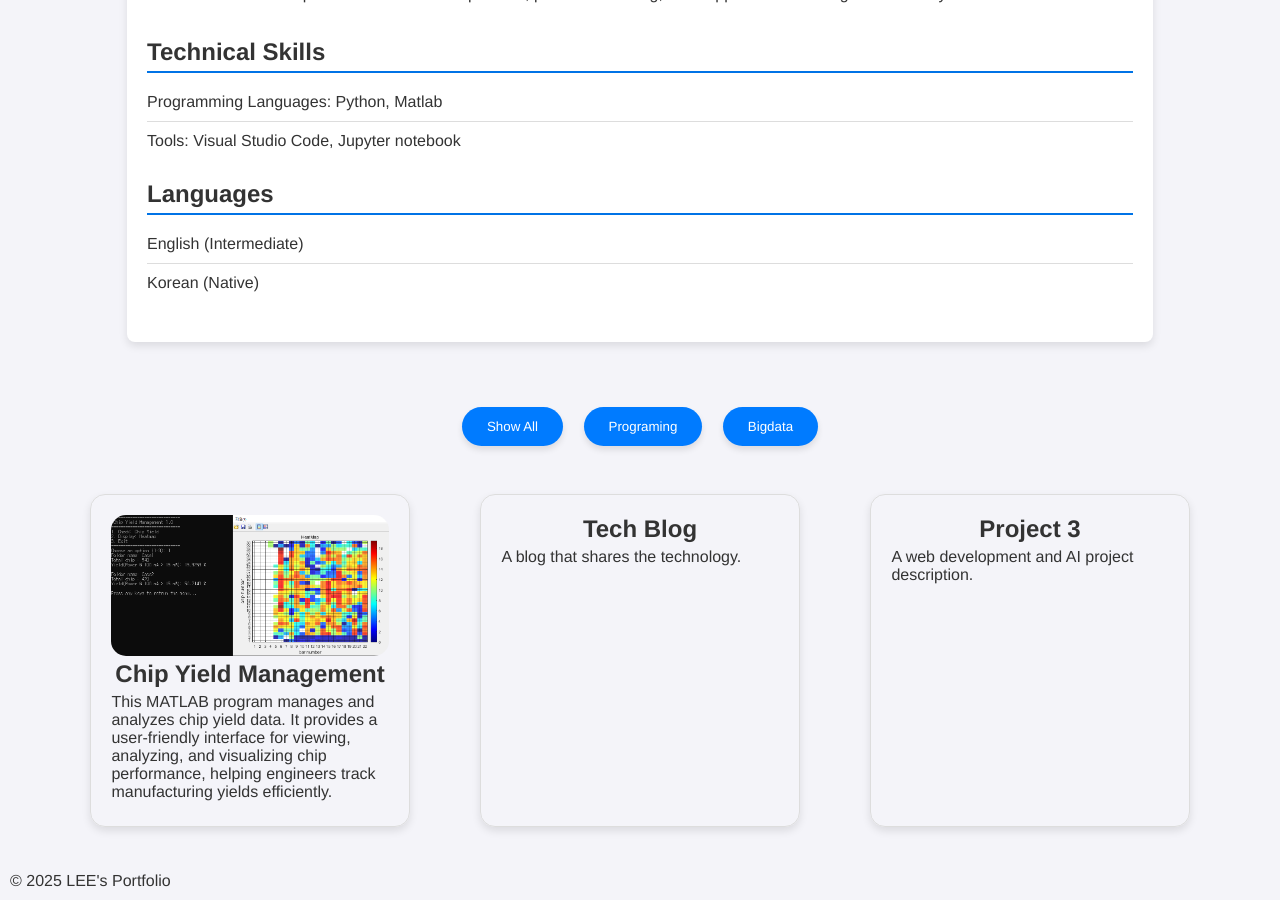
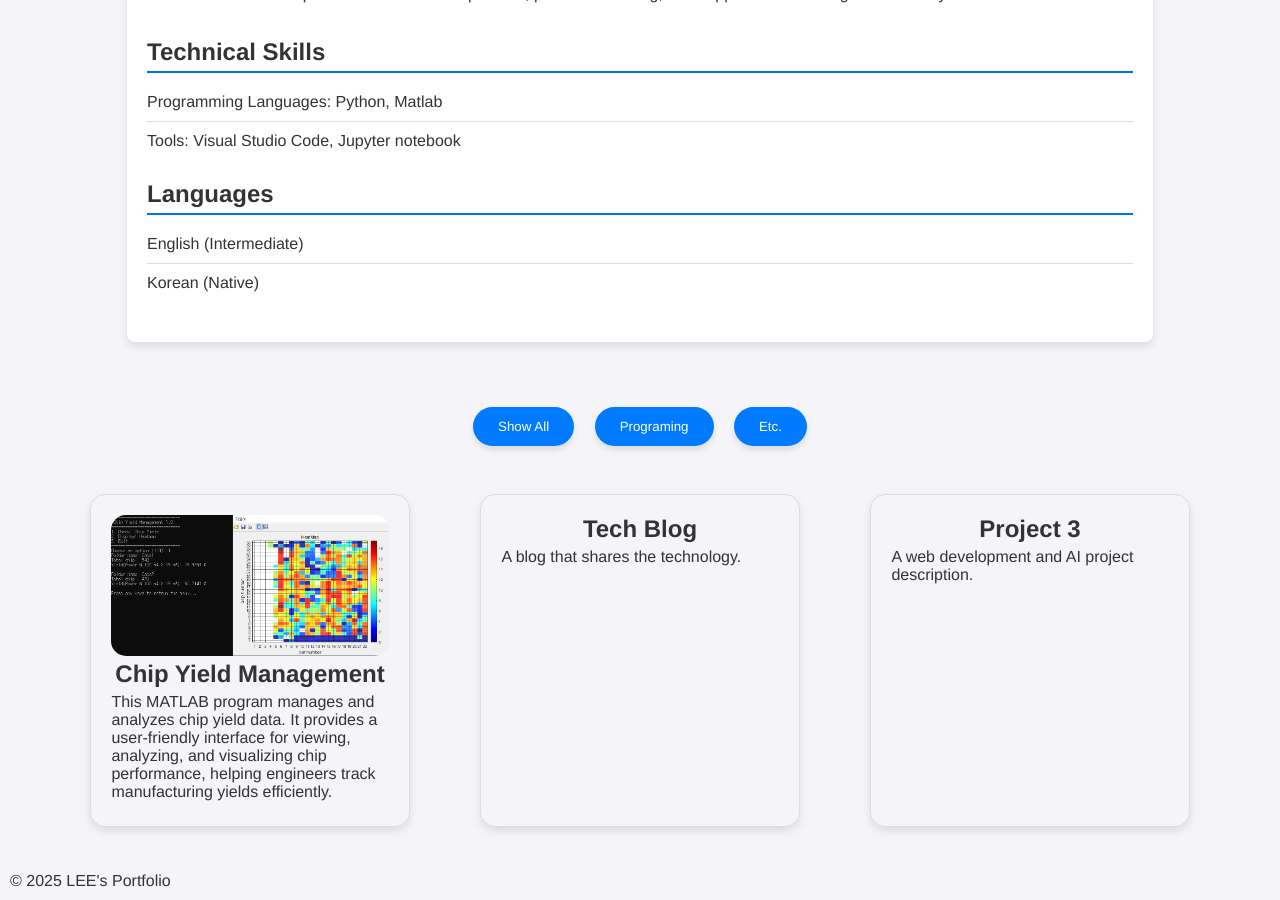
Before and after one commit to Yeonwoo-code/Portfolio, a Jekyll site: the page built from index.md, in a window 1280 px wide and 900 px high, scrolled down 764 px. Built offline with Jekyll 4.4.1, drawn with Linux system fonts in a browser that asks for light colours.

Commit message:
Update index.md

```diff
--- a/index.md
+++ b/index.md
@@ -10,7 +10,7 @@ title: "My Portfolio"
 <div class="category-buttons">
   <button onclick="filterPosts('all')">Show All</button>
   <button onclick="filterPosts('Programing')"> Programing </button>
-  <button onclick="filterPosts('Bigdata')"> Bigdata </button>
+  <button onclick="filterPosts('Blog')"> Etc. </button>
 </div>
 
 {% include projects.html %}
```
